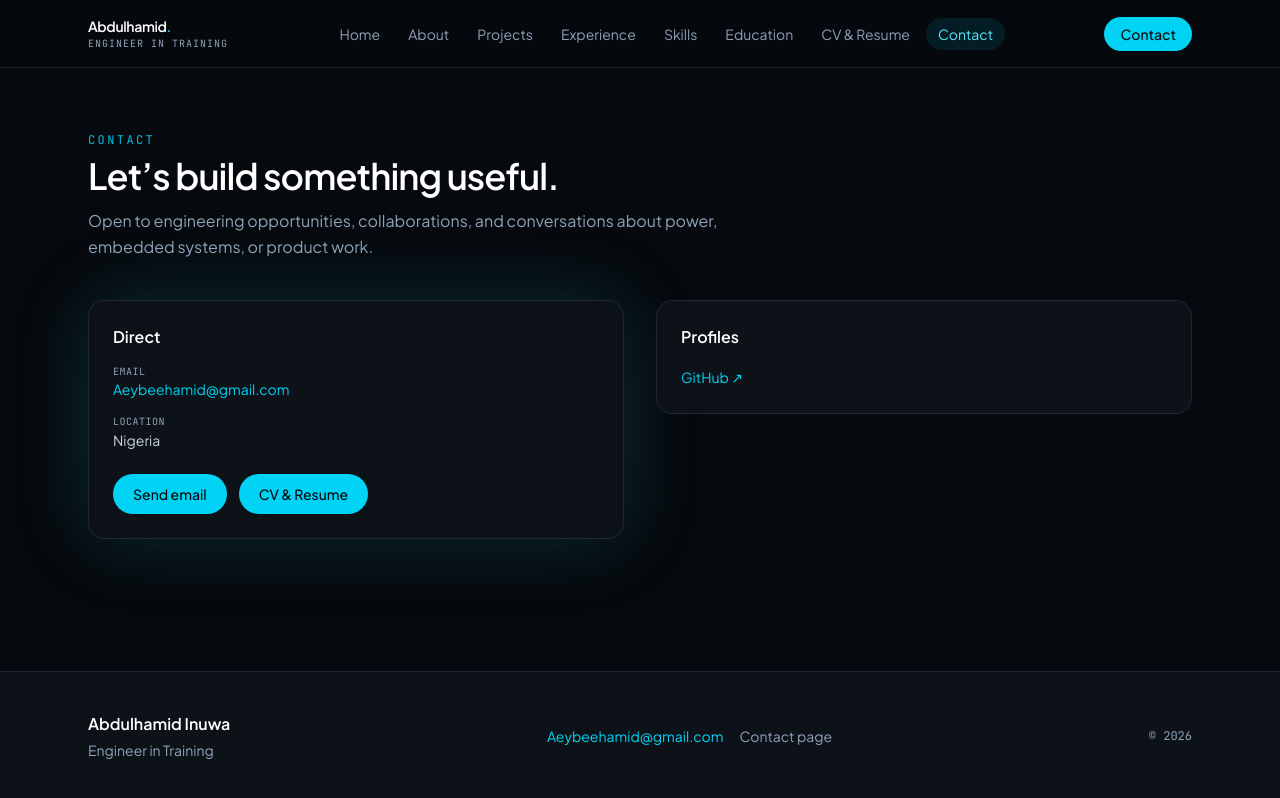
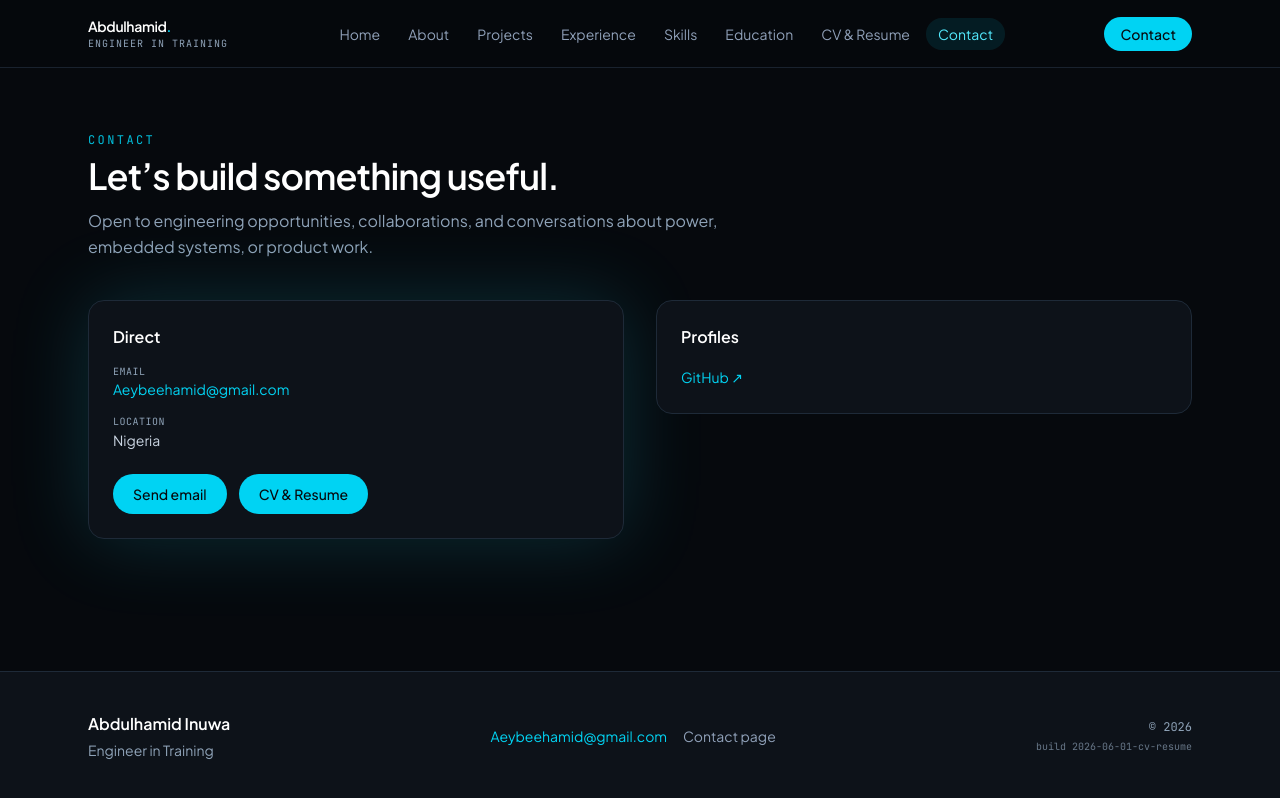
Before and after one commit to aeybeehamid-lab/My-Personal-Website, a React (Vite) app: page /contact in a window 1280 px wide. Built offline with nearby package versions, Linux system fonts and the light colour scheme.

Commit message:
chore: add deploy tag and update Vercel deploy guide

```diff
--- a/src/components/layout/Footer.jsx
+++ b/src/components/layout/Footer.jsx
@@ -23,7 +23,14 @@ export default function Footer() {
             Contact page
           </Link>
         </div>
-        <p className="font-mono text-xs text-[var(--color-muted)]">© {year}</p>
+        <div className="text-right">
+          <p className="font-mono text-xs text-[var(--color-muted)]">© {year}</p>
+          {content.site.deployTag && (
+            <p className="mt-1 font-mono text-[10px] text-[var(--color-muted)]/70">
+              build {content.site.deployTag}
+            </p>
+          )}
+        </div>
       </div>
     </footer>
   )
--- a/src/content/siteContent.js
+++ b/src/content/siteContent.js
@@ -11,6 +11,8 @@ export const siteContent = {
     title: 'Abdulhamid Inuwa',
     description:
       'Engineer in Training — electrical & embedded systems, power electronics, installations, and fintech product development.',
+    // Bump this when you deploy — shows in footer so you know live site is up to date
+    deployTag: '2026-06-01-cv-resume',
   },
 
   // ─── Personal details ─────────────────────────────────────────────────────
```
Also changed, not shown: 1 other file (tests, documents, lock files or other folders).
